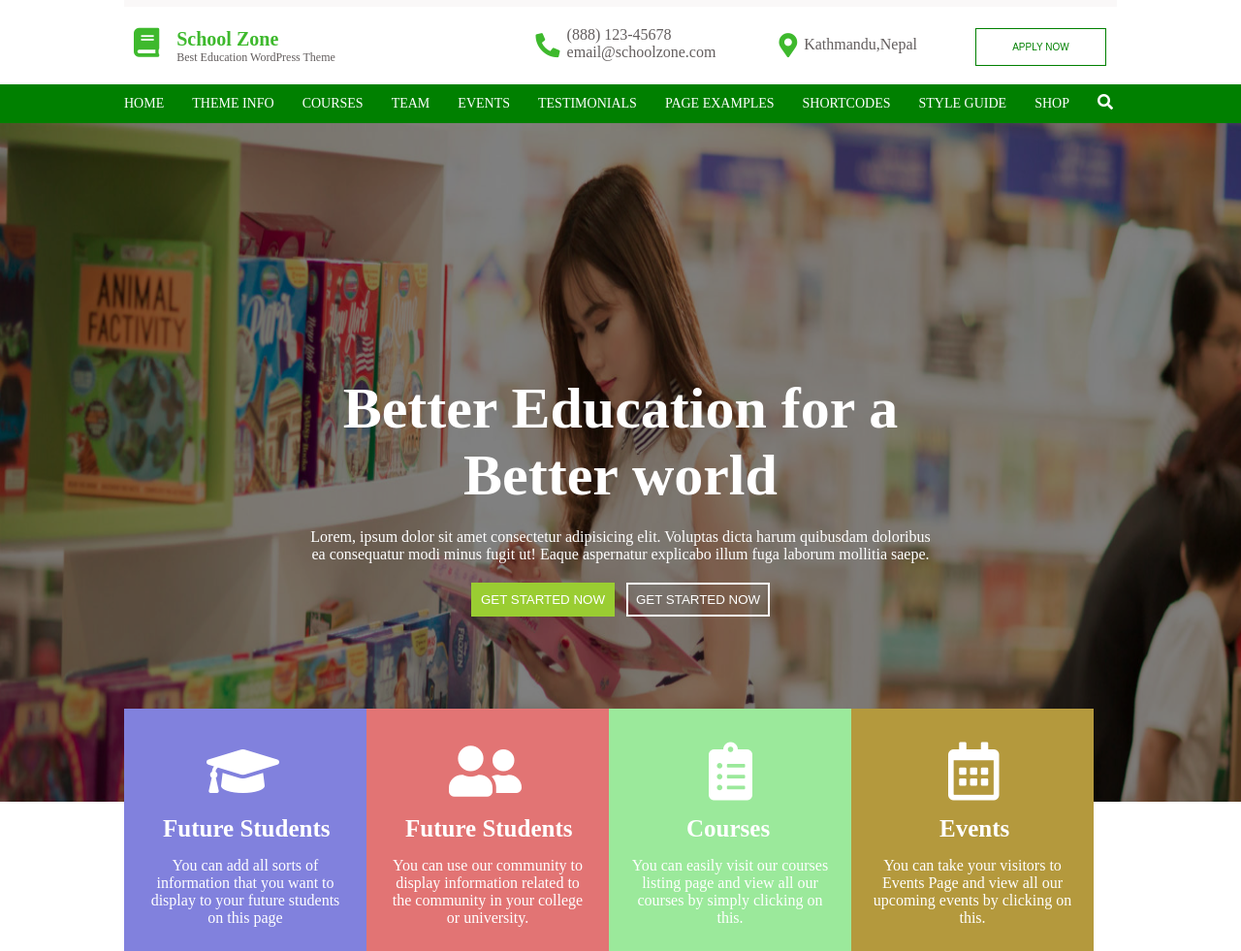
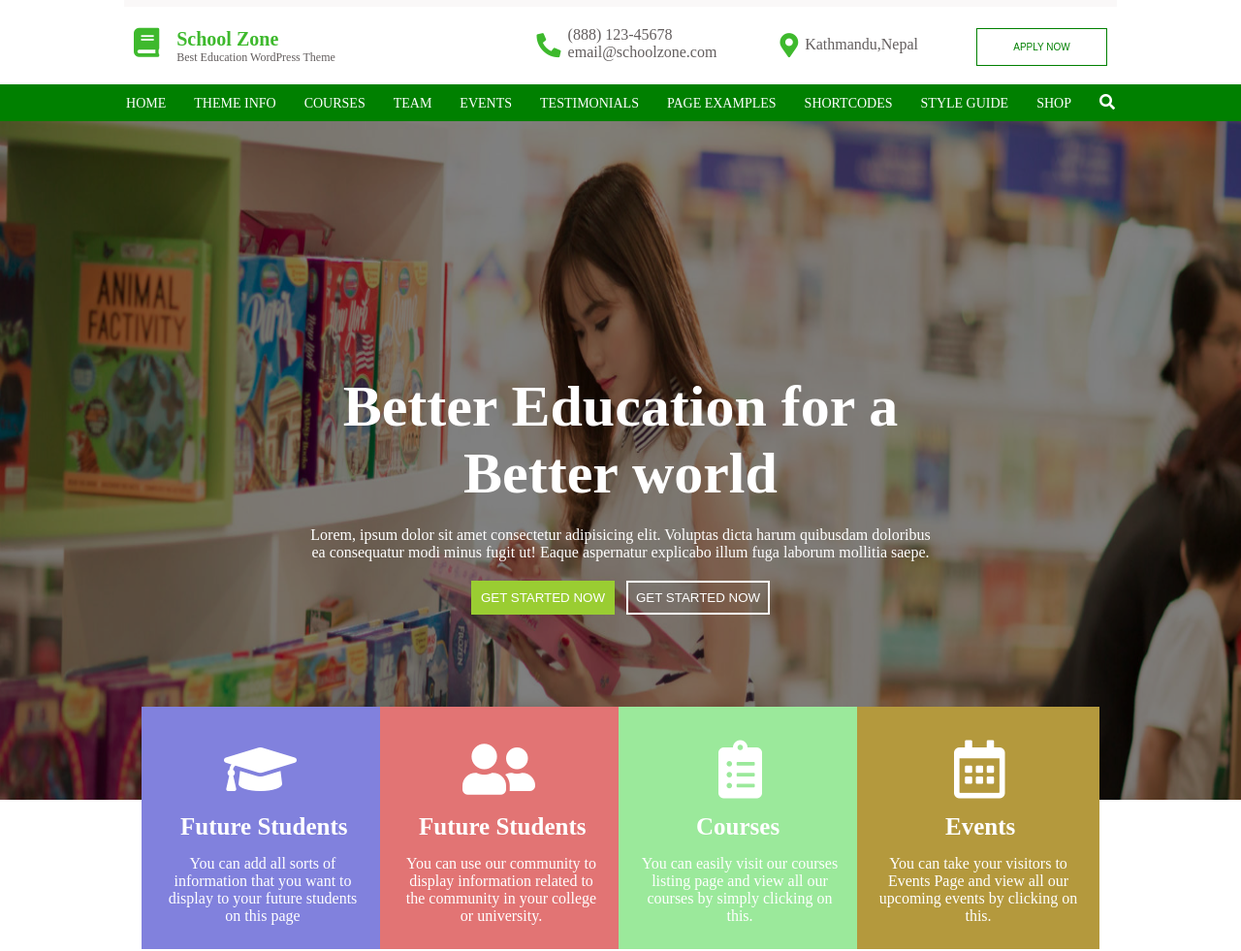
Before and after one commit to ashishsaini414/html-css-schoolwebsite, a plain HTML site: page index.html in a window 1280 px wide. Shown: the part 31-1012 px from the top of the page at 97% size. Drawn offline with Linux system fonts and the light colour scheme.

Commit message:
third commit

```diff
--- a/style.css
+++ b/style.css
@@ -30,6 +30,7 @@
     display: flex;
     padding: 12px 0;
     position: relative;;
+    justify-content: space-between;
 }
 .web-logo{
     display: flex;
@@ -103,12 +104,8 @@
     background-color: green;
     padding: 10px 0;
     position: relative;
-    padding-bottom: 30px;
-}
-.nav-links{
-    width: 100%;
-    position: absolute;
-    padding-left: 10%;
+    display: flex;
+    justify-content: center;
 }
 .nav-links > a{
     color: white;
@@ -161,6 +158,10 @@ footer{
     width: 80%;
     margin-top: -100px;
     position: relative;
+}
+.footer-blocks{
+    display: flex;
+    justify-content: center;
 }
 .block{
     display: inline-block;
```
